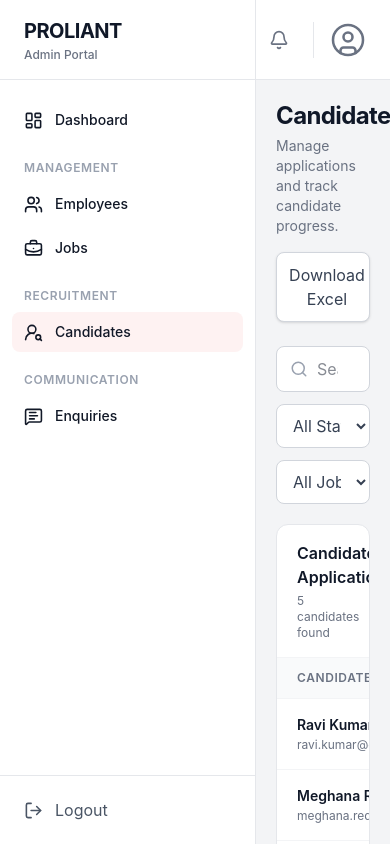
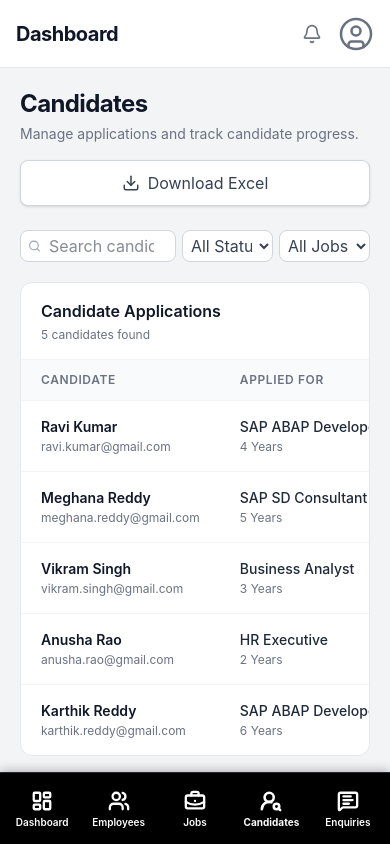
Before and after one commit to Prasanna-0707/Proliant_website, a React (Vite) app in the folder admin/: page /candidates in a window 390 px wide. Shown: the top 844 px of the page. Built offline with nearby package versions, Linux system fonts and the light colour scheme.

Commit message:
Updated admin page

```diff
--- a/admin/src/components/AdminLayout.jsx
+++ b/admin/src/components/AdminLayout.jsx
@@ -11,7 +11,7 @@
       <div className="flex min-w-0 flex-1 flex-col">
         <Header />
 
-        <main className="ml-64 min-h-screen bg-gray-100">
+        <main className="ml-64 min-h-screen bg-gray-100 max-[767px]:ml-0 max-[767px]:pb-20">
           <Outlet />
         </main>
       </div>
--- a/admin/src/components/Header.jsx
+++ b/admin/src/components/Header.jsx
@@ -1,45 +1,96 @@
-import { Bell, UserCircle } from "lucide-react";
+import { useState } from "react";
+import { Bell, UserCircle, LogOut } from "lucide-react";
 
 function Header() {
+  const [profileOpen, setProfileOpen] = useState(false);
+
   return (
-    <header className="flex h-20 items-center justify-between border-b border-gray-200 bg-white px-6">
+    <header className="relative flex h-20 items-center justify-between border-b border-gray-200 bg-white px-6 max-[767px]:h-[68px] max-[767px]:px-4">
       {/* Page Title */}
       <div>
-        <h1 className="text-xl font-semibold text-gray-900">
+        {/* Desktop / Tablet */}
+        <h1 className="text-xl font-semibold text-gray-900 max-[767px]:hidden">
           Admin Portal
         </h1>
-        <p className="mt-1 text-sm text-gray-500">
+
+        <p className="mt-1 text-sm text-gray-500 max-[767px]:hidden">
           Manage your Proliant operations
         </p>
+
+        {/* Mobile */}
+        <h1 className="hidden text-xl font-bold tracking-tight text-gray-900 max-[767px]:block">
+          Dashboard
+        </h1>
       </div>
 
       {/* Right Side */}
-      <div className="flex items-center gap-4">
+      <div className="flex items-center gap-4 max-[767px]:gap-2">
         {/* Notifications */}
         <button
           type="button"
-          className="relative rounded-lg p-2 text-gray-500 transition-colors hover:bg-gray-50 hover:text-gray-900"
+          className="relative rounded-lg p-2 text-gray-500 transition-colors hover:bg-gray-50 hover:text-gray-900 max-[767px]:p-2"
           aria-label="Notifications"
         >
           <Bell size={20} strokeWidth={2} />
         </button>
 
         {/* Admin Profile */}
-        <div className="flex items-center gap-3 border-l border-gray-200 pl-4">
+        <div className="relative">
+          <button
+            type="button"
+            onClick={() => setProfileOpen((prev) => !prev)}
+            className="flex items-center gap-3 border-l border-gray-200 pl-4 max-[767px]:gap-2 max-[767px]:border-l-0 max-[767px]:pl-0"
+            aria-label="Admin profile"
+            aria-expanded={profileOpen}
+          >
             <UserCircle
               size={36}
               strokeWidth={1.7}
-            className="text-gray-500"
+              className="text-gray-500 max-[767px]:h-9 max-[767px]:w-9"
             />
 
             <div className="hidden sm:block">
               <p className="text-sm font-semibold text-gray-900">
                 Admin
               </p>
+
               <p className="text-xs text-gray-500">
                 Administrator
               </p>
             </div>
+          </button>
+
+          {/* =====================================================
+              MOBILE PROFILE MENU
+              Logout appears inside Admin / Administrator
+          ====================================================== */}
+          {profileOpen && (
+            <div className="absolute right-0 top-full z-[60] mt-3 w-52 overflow-hidden rounded-xl border border-gray-200 bg-white shadow-lg max-[767px]:w-48">
+              {/* Admin information */}
+              <div className="border-b border-gray-100 px-4 py-3">
+                <p className="text-sm font-semibold text-gray-900">
+                  Admin
+                </p>
+
+                <p className="mt-0.5 text-xs text-gray-500">
+                  Administrator
+                </p>
+              </div>
+
+              {/* Logout */}
+              <button
+                type="button"
+                onClick={() => {
+                  setProfileOpen(false);
+                }}
+                className="flex w-full items-center gap-3 px-4 py-3 text-sm font-medium text-gray-600 transition-colors hover:bg-gray-50 hover:text-gray-900"
+              >
+                <LogOut size={18} strokeWidth={2} />
+
+                <span>Logout</span>
+              </button>
+            </div>
+          )}
         </div>
       </div>
     </header>
--- a/admin/src/components/Sidebar.jsx
+++ b/admin/src/components/Sidebar.jsx
@@ -37,15 +37,53 @@
   },
 ];
 
+/*
+ * Mobile navigation
+ * This is used only for phone view.
+ */
+const mobileLinks = [
+  {
+    name: "Dashboard",
+    path: "/dashboard",
+    icon: LayoutDashboard,
+  },
+  {
+    name: "Employees",
+    path: "/employees",
+    icon: Users,
+  },
+  {
+    name: "Jobs",
+    path: "/jobs",
+    icon: BriefcaseBusiness,
+  },
+  {
+    name: "Candidates",
+    path: "/candidates",
+    icon: UserRoundSearch,
+  },
+  {
+    name: "Enquiries",
+    path: "/enquiries",
+    icon: MessageSquareText,
+  },
+];
+
 function Sidebar() {
   return (
-    <aside className="fixed inset-y-0 left-0 z-40 flex h-screen w-64 shrink-0 flex-col border-r border-gray-200 bg-white">
+    <>
+      {/* =========================================================
+          DESKTOP / TABLET SIDEBAR
+          Existing sidebar remains unchanged from 768px and above
+      ========================================================== */}
+      <aside className="fixed inset-y-0 left-0 z-40 flex h-screen w-64 shrink-0 flex-col border-r border-gray-200 bg-white max-[767px]:hidden">
         {/* Logo */}
         <div className="flex h-20 items-center border-b border-gray-200 px-6">
           <div>
             <h1 className="text-xl font-bold tracking-tight text-gray-900">
               PROLIANT
             </h1>
+
             <p className="mt-0.5 text-xs font-medium text-gray-500">
               Admin Portal
             </p>
@@ -160,7 +198,7 @@
           </div>
         </nav>
 
-      {/* Logout */}
+        {/* Logout - desktop/tablet only */}
         <div className="border-t border-gray-200 p-3">
           <button
             type="button"
@@ -171,6 +209,51 @@
           </button>
         </div>
       </aside>
+
+      {/* =========================================================
+          MOBILE BOTTOM NAVIGATION
+          Visible only below 768px
+      ========================================================== */}
+      <nav className="fixed bottom-0 left-0 right-0 z-50 hidden h-[72px] border-t border-gray-800 bg-black shadow-[0_-2px_10px_rgba(0,0,0,0.25)] max-[767px]:block">
+        <div className="flex h-full w-full items-center justify-around px-1">
+          {mobileLinks.map((link) => {
+            const Icon = link.icon;
+
+            return (
+              <NavLink
+                key={link.path}
+                to={link.path}
+                className={({ isActive }) =>
+                  `flex h-full min-w-0 flex-1 flex-col items-center justify-center gap-1 px-1 transition-colors ${
+                    isActive
+                      ? "!text-white"
+                      : "!text-white hover:!text-white"
+                  }`
+                }
+              >
+                {({ isActive }) => (
+                  <>
+                    <Icon
+                      size={22}
+                      strokeWidth={isActive ? 2.8 : 2.5}
+                      className="!text-white"
+                    />
+
+                    <span
+                      className={`truncate text-[10px] leading-3 !text-white ${
+                        isActive ? "font-bold" : "font-semibold"
+                      }`}
+                    >
+                      {link.name}
+                    </span>
+                  </>
+                )}
+              </NavLink>
+            );
+          })}
+        </div>
+      </nav>
+    </>
   );
 }
 
--- a/admin/src/pages/Candidates.jsx
+++ b/admin/src/pages/Candidates.jsx
@@ -427,11 +427,13 @@
       </div>
 
       {/* Search & Filters */}
-      <div className="mb-5 flex flex-col gap-3 lg:flex-row lg:items-center lg:justify-between">
-        <div className="relative w-full lg:max-w-sm">
+      <div className="mb-5 flex flex-col gap-3 lg:flex-row lg:items-center lg:justify-between max-[767px]:flex-row max-[767px]:items-center max-[767px]:gap-1.5">
+
+        {/* Search */}
+        <div className="relative w-full lg:max-w-sm max-[767px]:min-w-0 max-[767px]:flex-[1.45]">
           <Search
             size={18}
-            className="pointer-events-none absolute left-3.5 top-1/2 -translate-y-1/2 text-gray-400"
+            className="pointer-events-none absolute left-3.5 top-1/2 -translate-y-1/2 text-gray-400 max-[767px]:left-2 max-[767px]:size-[13px]"
           />
 
           <input
@@ -439,36 +441,72 @@
             value={search}
             onChange={(event) => setSearch(event.target.value)}
             placeholder="Search candidates..."
-            className="w-full rounded-lg border border-gray-300 bg-white py-2.5 pl-10 pr-4 text-sm text-gray-900 outline-none transition focus:border-[#EF3B3A] focus:ring-4 focus:ring-red-50"
+            className="w-full rounded-lg border border-gray-300 bg-white py-2.5 pl-10 pr-4 text-sm text-gray-900 outline-none transition focus:border-[#EF3B3A] focus:ring-4 focus:ring-red-50 max-[767px]:h-8 max-[767px]:py-1 max-[767px]:pl-7 max-[767px]:pr-1.5 max-[767px]:text-[9px]"
           />
         </div>
 
-        <div className="flex w-full flex-col gap-3 sm:flex-row lg:w-auto">
+        {/* Filters */}
+        <div className="flex w-full flex-col gap-3 sm:flex-row lg:w-auto max-[767px]:min-w-0 max-[767px]:flex-[1.75] max-[767px]:flex-row max-[767px]:gap-1.5">
+
+          {/* All Status */}
           <select
             value={statusFilter}
             onChange={(event) =>
               setStatusFilter(event.target.value)
             }
-            className="w-full rounded-lg border border-gray-300 bg-white px-3 py-2.5 text-sm text-gray-700 outline-none transition focus:border-[#EF3B3A] focus:ring-4 focus:ring-red-50 sm:w-40"
+            className="w-full rounded-lg border border-gray-300 bg-white px-2 py-2.5 text-[11px] text-gray-700 outline-none transition focus:border-[#EF3B3A] focus:ring-4 focus:ring-red-50 sm:w-40 max-[767px]:h-8 max-[767px]:min-w-0 max-[767px]:flex-1 max-[767px]:px-1 max-[767px]:py-1 max-[767px]:text-[9px]"
           >
-            <option value="All">All Status</option>
+            <option
+              value="All"
+              style={{
+                fontSize: "9px",
+                padding: "2px 4px",
+              }}
+            >
+              All Status
+            </option>
 
             {candidateStatuses.map((status) => (
-              <option key={status} value={status}>
+              <option
+                key={status}
+                value={status}
+                style={{
+                  fontSize: "9px",
+                  padding: "2px 4px",
+                }}
+              >
                 {status}
               </option>
             ))}
           </select>
 
+          {/* All Jobs */}
           <select
             value={jobFilter}
-            onChange={(event) => setJobFilter(event.target.value)}
-            className="w-full rounded-lg border border-gray-300 bg-white px-3 py-2.5 text-sm text-gray-700 outline-none transition focus:border-[#EF3B3A] focus:ring-4 focus:ring-red-50 sm:w-52"
+            onChange={(event) =>
+              setJobFilter(event.target.value)
+            }
+            className="w-full rounded-lg border border-gray-300 bg-white px-2 py-2.5 text-[11px] text-gray-700 outline-none transition focus:border-[#EF3B3A] focus:ring-4 focus:ring-red-50 sm:w-52 max-[767px]:h-8 max-[767px]:min-w-0 max-[767px]:flex-1 max-[767px]:px-1 max-[767px]:py-1 max-[767px]:text-[9px]"
           >
-            <option value="All">All Jobs</option>
+            <option
+              value="All"
+              style={{
+                fontSize: "9px",
+                padding: "2px 4px",
+              }}
+            >
+              All Jobs
+            </option>
 
             {jobs.map((job) => (
-              <option key={job} value={job}>
+              <option
+                key={job}
+                value={job}
+                style={{
+                  fontSize: "9px",
+                  padding: "2px 4px",
+                }}
+              >
                 {job}
               </option>
             ))}
--- a/admin/src/pages/Dashboard.jsx
+++ b/admin/src/pages/Dashboard.jsx
@@ -223,7 +223,8 @@
       </div>
 
       {/* Statistics */}
-      <div className="grid grid-cols-1 gap-4 sm:grid-cols-2 xl:grid-cols-4">
+      {/* ONLY CHANGE: grid-cols-1 -> grid-cols-2 */}
+      <div className="grid grid-cols-2 gap-4 sm:grid-cols-2 xl:grid-cols-4">
         {stats.map((stat) => (
           <StatCard
             key={stat.title}
--- a/admin/src/pages/Employees.jsx
+++ b/admin/src/pages/Employees.jsx
@@ -371,8 +371,8 @@
       </div>
 
       {/* Search & Filter */}
-      <div className="mb-5 flex flex-col gap-3 sm:flex-row sm:items-center sm:justify-between">
-        <div className="relative w-full sm:max-w-sm">
+      <div className="mb-5 flex flex-col gap-3 sm:flex-row sm:items-center sm:justify-between max-[767px]:flex-row max-[767px]:items-center">
+        <div className="relative w-full sm:max-w-sm max-[767px]:min-w-0 max-[767px]:flex-1">
           <Search
             size={18}
             className="pointer-events-none absolute left-3.5 top-1/2 -translate-y-1/2 text-gray-400"
@@ -390,7 +390,7 @@
         <select
           value={statusFilter}
           onChange={(event) => setStatusFilter(event.target.value)}
-          className="w-full rounded-lg border border-gray-300 bg-white px-3 py-2.5 text-sm text-gray-700 outline-none transition focus:border-[#EF3B3A] focus:ring-4 focus:ring-red-50 sm:w-40"
+          className="w-full rounded-lg border border-gray-300 bg-white px-3 py-2.5 text-sm text-gray-700 outline-none transition focus:border-[#EF3B3A] focus:ring-4 focus:ring-red-50 sm:w-40 max-[767px]:min-w-0 max-[767px]:flex-1"
         >
           <option value="All">All Status</option>
           <option value="Active">Active</option>
--- a/admin/src/pages/Enquiries.jsx
+++ b/admin/src/pages/Enquiries.jsx
@@ -347,8 +347,8 @@
       </div>
 
       {/* Search & Filter */}
-      <div className="mb-5 flex flex-col gap-3 sm:flex-row sm:items-center sm:justify-between">
-        <div className="relative w-full sm:max-w-sm">
+      <div className="mb-5 flex flex-col gap-3 sm:flex-row sm:items-center sm:justify-between max-[767px]:flex-row max-[767px]:items-center">
+        <div className="relative w-full sm:max-w-sm max-[767px]:min-w-0 max-[767px]:flex-1">
           <Search
             size={18}
             className="pointer-events-none absolute left-3.5 top-1/2 -translate-y-1/2 text-gray-400"
@@ -368,7 +368,7 @@
           onChange={(event) =>
             setStatusFilter(event.target.value)
           }
-          className="w-full rounded-lg border border-gray-300 bg-white px-3 py-2.5 text-sm text-gray-700 outline-none transition focus:border-[#EF3B3A] focus:ring-4 focus:ring-red-50 sm:w-40"
+          className="w-full rounded-lg border border-gray-300 bg-white px-3 py-2.5 text-sm text-gray-700 outline-none transition focus:border-[#EF3B3A] focus:ring-4 focus:ring-red-50 sm:w-40 max-[767px]:min-w-0 max-[767px]:flex-1"
         >
           <option value="All">All Status</option>
           <option value="Unread">Unread</option>
```
Also changed, not shown: admin/src/pages/Jobs.jsx (+38 -16 lines). Lines whose indentation alone changed are shown as unchanged.
